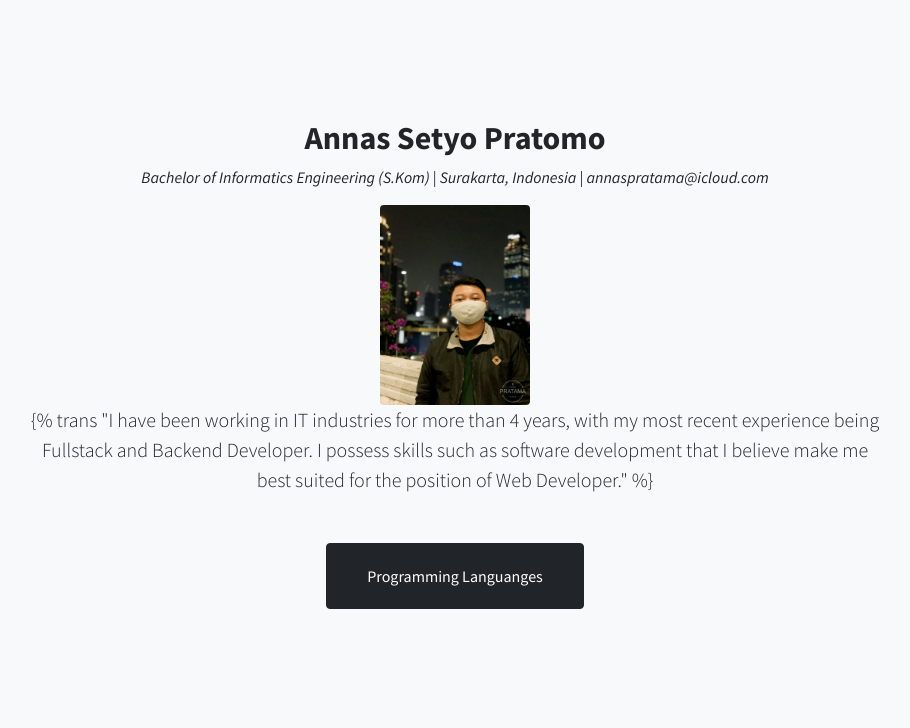
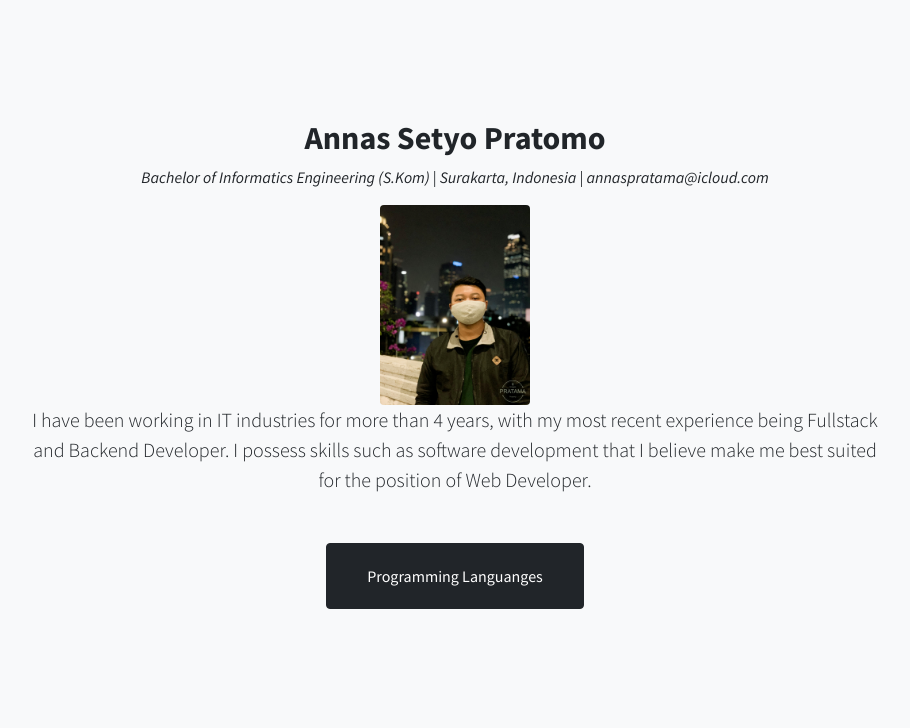
Before and after one commit to annaspratama/personal-portfolio, a Django app: page / in a window 1280 px wide. Shown: the part 801-1529 px from the top of the page, without its empty margins (185-1095 px from the left). Run offline with Django 3.2, Linux system fonts and the light colour scheme; data that the repository does not hold is empty; some libraries are stand-ins or nearby versions.

Commit message:
Fix trans tag

```diff
--- a/portfolioapp/templates/portfolioapp/portfolio_list.html
+++ b/portfolioapp/templates/portfolioapp/portfolio_list.html
@@ -51,10 +51,10 @@
                         <p><i>{% trans "Bachelor of Informatics Engineering" %} (S.Kom) | Surakarta, Indonesia | annaspratama@icloud.com</i></p>
                         <img src="{% static 'assets/img/annas-pratama.jpg' %}" class="rounded profile-img" alt="Cinque Terre">
                         <p class="lead mb-5">
-                            {% trans "I have been working in IT industries for more than 4 years, with my most
+                            I have been working in IT industries for more than 4 years, with my most
                             recent experience being Fullstack and Backend Developer. I possess
                             skills such as software development that I believe make me best suited for
-                            the position of Web Developer." %}
+                            the position of Web Developer.
                         </p>
                         <a class="btn btn-dark btn-xl" href="#programming-language">{% trans "Programming Languanges" %}</a>
                     </div>
@@ -98,7 +98,7 @@
                                 <div class="caption">
                                     <div class="caption-content transparent">
                                         <div class="h2 ">{{ portfolio.title|safe }} ({{ portfolio.year }})</div>
-                                        <p class="mb-0">{% trans "{{ portfolio.description|safe|truncatewords:10 }}" %}</p>
+                                        <p class="mb-0">{{ portfolio.description|safe|truncatewords:10 }}</p>
                                         <button type="button" class="btn btn-secondary" data-bs-toggle="modal" data-bs-target="#portfolio-modal-{{ portfolio.pk }}">Read More</button>
                                     </div>
                                 </div>
@@ -124,7 +124,7 @@
                                             {% endif %}
                                         </a>
                                         <p class="mb-0 detail-p">{{ portfolio.position }}</p>
-                                        <p class="mb-0 detail-p">{{ portfolio.description|safe }}</p>
+                                        <p class="mb-0 detail-p">{% trans "{{ portfolio.description|safe }}" %}</p>
                                     </div>
                                     <div class="modal-footer">
                                         {% comment %} <button type="button" class="btn btn-secondary" data-bs-dismiss="modal">Close</button> {% endcomment %}
```
